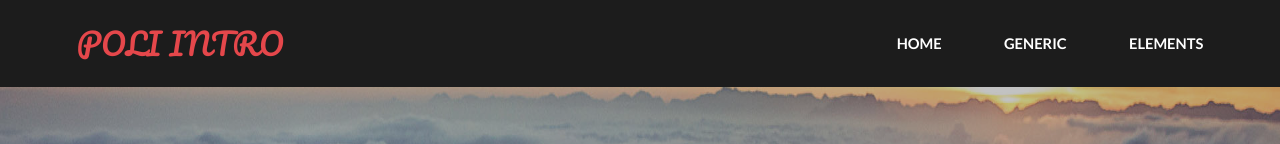
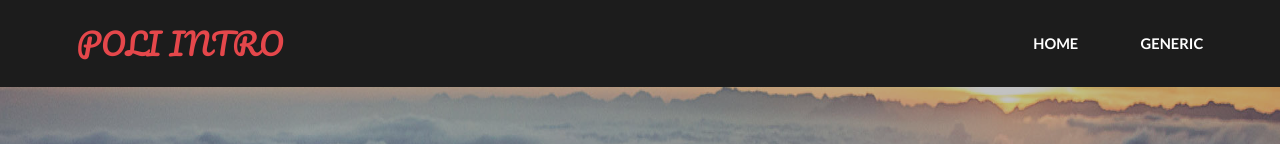
Before and after one commit to yoviechris/kabulte.github.io, a plain HTML site: page 30. yovie chrisnanda p/index.html in a window 1280 px wide. Shown: the top 144 px of the page. Drawn offline with Linux system fonts and the light colour scheme.

Commit message:
Update index.html

```diff
--- a/30. yovie chrisnanda p/index.html
+++ b/30. yovie chrisnanda p/index.html
@@ -20,7 +20,7 @@
 					<nav id="nav">
 						<a href="index.html">Home</a>
 						<a href="generic.html">Generic</a>
-						<a href="elements.html">Elements</a>
+
 					</nav>
 				</div>
 			</header>
```
